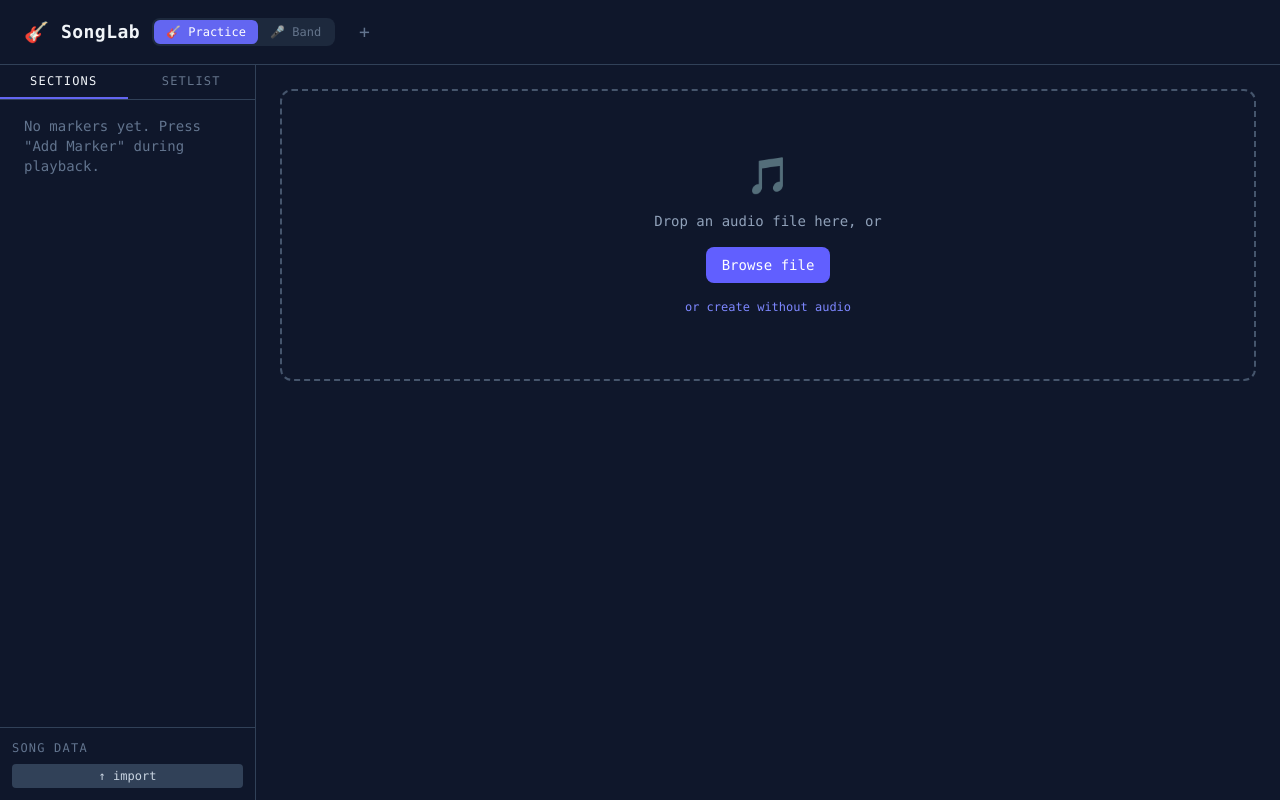
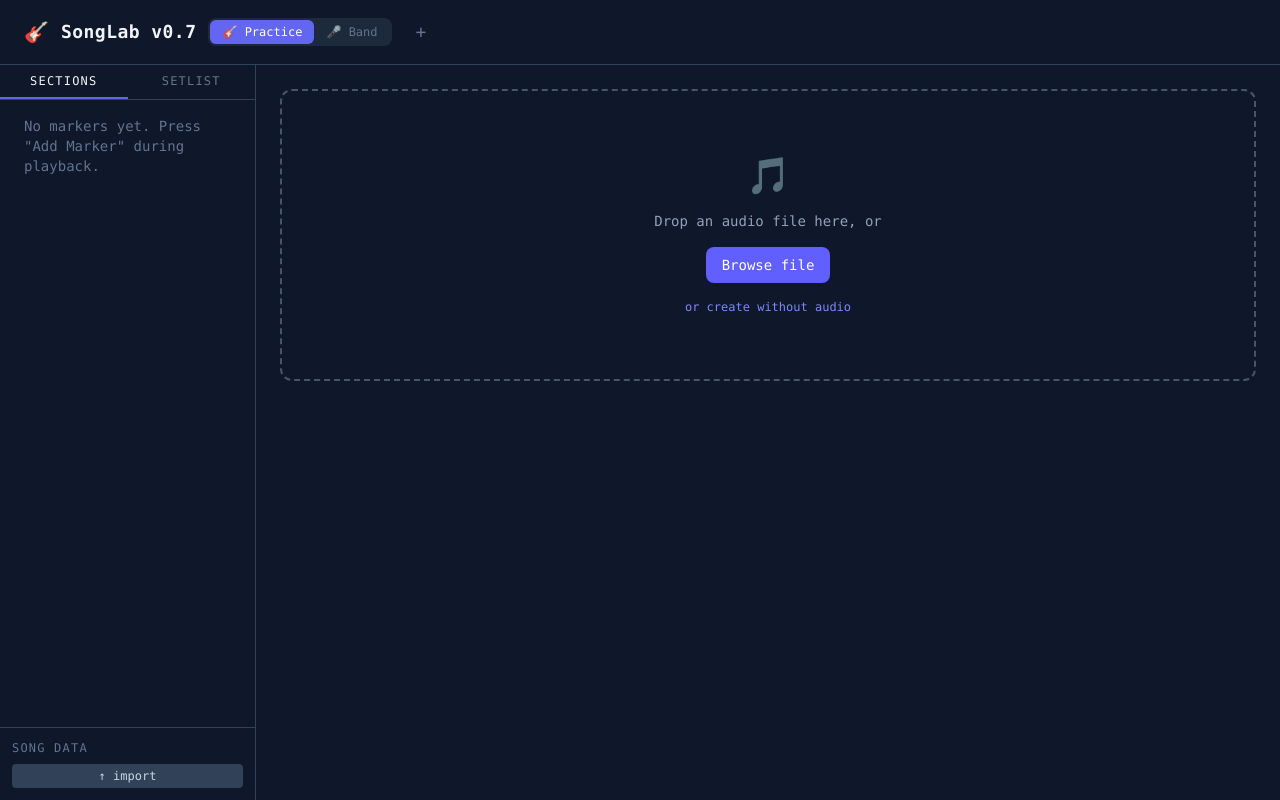
Before and after one commit to ElBeh/songlab, a React (Vite) app: page / in a window 1280 px wide. Built offline with nearby package versions, Linux system fonts and the light colour scheme.

Commit message:
v0.7 minor features

```diff
--- a/src/components/Layout/AppShell.tsx
+++ b/src/components/Layout/AppShell.tsx
@@ -200,7 +200,7 @@ export default function AppShell() {
       {/* Header */}
       <header className='px-6 py-3 border-b border-slate-700 flex items-center gap-3'>
         <span className='text-indigo-400 text-xl'>🎸</span>
-        <h1 className='text-lg font-mono font-semibold tracking-wide'>SongLab</h1>
+        <h1 className='text-lg font-mono font-semibold tracking-wide'>SongLab v0.7</h1>
 
         {/* Mode toggle – segmented control */}
         <div className='flex bg-slate-800 rounded-lg p-0.5 font-mono text-xs'>
```
